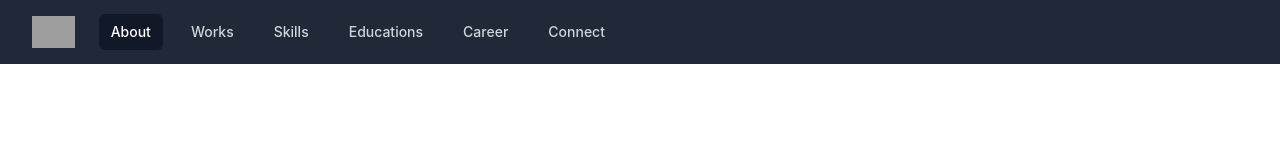
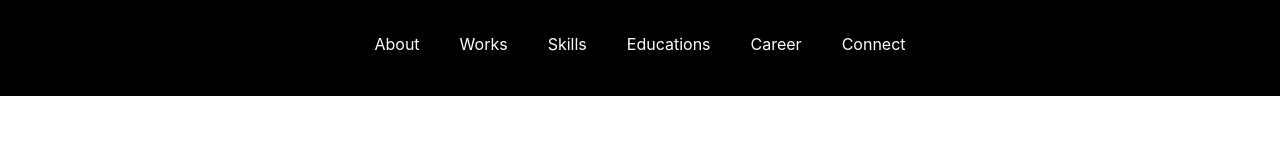
Before and after one commit to aimanaress/portfolio2024, a React (Create React App) app: page / in a window 1280 px wide. Shown: the top 160 px of the page. Built offline with nearby package versions, Linux system fonts and the light colour scheme; grey boxes are pictures that could not be loaded.

Commit message:
Adjust navbar and few details

```diff
--- a/src/components/Connect.jsx
+++ b/src/components/Connect.jsx
@@ -8,29 +8,29 @@ function Connect() {
 
         <div className="mt-16 w-full xl:w-2/3">
           <form className="">
-            <div className="grid gap-6 mb-6 md:grid-cols-2">
+            <div className="grid gap-2 mb-2 md:grid-cols-2">
               <div>
                 <input
                   placeholder="Name"
-                  className="bg-gray-50 border border-gray-300 text-gray-900 text-sm rounded-lg focus:ring-blue-500 focus:border-blue-500 block w-full p-2.5 dark:bg-gray-700 dark:border-gray-600 dark:placeholder-gray-400 dark:text-white dark:focus:ring-blue-500 dark:focus:border-blue-500"
+                  className="bg-gray-50 border border-gray-300 text-gray-900 text-sm rounded-md focus:ring-blue-500 focus:border-blue-500 block w-full p-2.5 dark:bg-gray-700 dark:border-gray-600 dark:placeholder-gray-400 dark:text-white dark:focus:ring-blue-500 dark:focus:border-blue-500"
                 />
               </div>
               <div>
                 <input
                   placeholder="Email"
-                  className="bg-gray-50 border border-gray-300 text-gray-900 text-sm rounded-lg focus:ring-blue-500 focus:border-blue-500 block w-full p-2.5 dark:bg-gray-700 dark:border-gray-600 dark:placeholder-gray-400 dark:text-white dark:focus:ring-blue-500 dark:focus:border-blue-500"
+                  className="bg-gray-50 border border-gray-300 text-gray-900 text-sm rounded-md focus:ring-blue-500 focus:border-blue-500 block w-full p-2.5 dark:bg-gray-700 dark:border-gray-600 dark:placeholder-gray-400 dark:text-white dark:focus:ring-blue-500 dark:focus:border-blue-500"
                 />
               </div>
             </div>
-            <div className="mb-6">
+            <div className="mb-2">
               <textarea
                 placeholder="Message"
-                className="resize-none bg-gray-50 border border-gray-300 text-gray-900 text-sm rounded-lg focus:ring-blue-500 focus:border-blue-500 block w-full p-2.5 dark:bg-gray-700 dark:border-gray-600 dark:placeholder-gray-400 dark:text-white dark:focus:ring-blue-500 dark:focus:border-blue-500"
+                className="resize-none bg-gray-50 border border-gray-300 text-gray-900 text-sm rounded-md focus:ring-blue-500 focus:border-blue-500 block w-full p-2.5 dark:bg-gray-700 dark:border-gray-600 dark:placeholder-gray-400 dark:text-white dark:focus:ring-blue-500 dark:focus:border-blue-500"
               />
             </div>
             <button
               type="submit"
-              className="text-white bg-blue-700 hover:bg-blue-800 focus:ring-4 focus:outline-none focus:ring-blue-300 font-medium rounded-lg text-sm w-full sm:w-full px-5 py-2.5 text-center dark:bg-blue-600 dark:hover:bg-blue-700 dark:focus:ring-blue-800"
+              className="text-white bg-blue-700 hover:bg-blue-800 focus:ring-4 focus:outline-none focus:ring-blue-300 font-medium rounded-md text-sm w-full sm:w-full px-5 py-2.5 text-center dark:bg-blue-600 dark:hover:bg-blue-700 dark:focus:ring-blue-800"
             >
               Submit
             </button>
--- a/src/components/ExperienceCard.jsx
+++ b/src/components/ExperienceCard.jsx
@@ -2,8 +2,8 @@ import React from "react";
 
 function ExperienceCard(props) {
   return (
-    <div className="flex items-center justify-center bg-gray-200 w-full h-14">
-      <div className="font-bold">{props.name}</div>
+    <div className="flex items-center justify-center bg-gray-200 w-full pt-5 pb-5 rounded-md">
+      <div className="font-bold ml-2 mr-2 text-center">{props.name}</div>
     </div>
   );
 }
--- a/src/components/NavBar.jsx
+++ b/src/components/NavBar.jsx
@@ -1,94 +1,30 @@
-import React from "react";
-import { Fragment } from "react";
-import { Disclosure, Menu, Transition } from "@headlessui/react";
-import { Bars3Icon, BellIcon, XMarkIcon } from "@heroicons/react/24/outline";
-
-const navigation = [
-  { name: "About", href: "#", current: true },
-  { name: "Works", href: "#", current: false },
-  { name: "Skills", href: "#", current: false },
-  { name: "Educations", href: "#", current: false },
-  { name: "Career", href: "#", current: false },
-  { name: "Connect", href: "#", current: false },
-];
-
-function classNames(...classes) {
-  return classes.filter(Boolean).join(" ");
-}
+import React, { useState } from "react";
 
 function NavBar() {
+  // Array containing navigation items
+  const navItems = [
+    { id: 1, label: "About", href: "#", current: true },
+    { id: 2, label: "Works", href: "#", current: false },
+    { id: 3, label: "Skills", href: "#", current: false },
+    { id: 4, label: "Educations", href: "#", current: false },
+    { id: 5, label: "Career", href: "#", current: false },
+    { id: 6, label: "Connect", href: "#", current: false },
+  ];
+
   return (
-    <Disclosure as="nav" className="bg-gray-800">
-      {({ open }) => (
-        <>
-          <div className="mx-auto max-w-7xl px-2 sm:px-6 lg:px-8">
-            <div className="relative flex h-16 items-center justify-between">
-              <div className="absolute inset-y-0 left-0 flex items-center sm:hidden">
-                {/* Mobile menu button*/}
-                <Disclosure.Button className="relative inline-flex items-center justify-center rounded-md p-2 text-gray-400 hover:bg-gray-700 hover:text-white focus:outline-none focus:ring-2 focus:ring-inset focus:ring-white">
-                  <span className="absolute -inset-0.5" />
-                  <span className="sr-only">Open main menu</span>
-                  {open ? (
-                    <XMarkIcon className="block h-6 w-6" aria-hidden="true" />
-                  ) : (
-                    <Bars3Icon className="block h-6 w-6" aria-hidden="true" />
-                  )}
-                </Disclosure.Button>
-              </div>
-              <div className="flex flex-1 items-center justify-center sm:items-stretch sm:justify-start">
-                <div className="flex flex-shrink-0 items-center">
-                  <img
-                    className="h-8 w-auto"
-                    src="https://tailwindui.com/img/logos/mark.svg?color=indigo&shade=500"
-                    alt="Your Company"
-                  />
-                </div>
-                <div className="hidden sm:ml-6 sm:block">
-                  <div className="flex space-x-4">
-                    {navigation.map((item) => (
-                      <a
-                        key={item.name}
-                        href={item.href}
-                        className={classNames(
-                          item.current
-                            ? "bg-gray-900 text-white"
-                            : "text-gray-300 hover:bg-gray-700 hover:text-white",
-                          "rounded-md px-3 py-2 text-sm font-medium"
-                        )}
-                        aria-current={item.current ? "page" : undefined}
-                      >
-                        {item.name}
-                      </a>
-                    ))}
-                  </div>
-                </div>
-              </div>
-            </div>
-          </div>
-
-          <Disclosure.Panel className="sm:hidden">
-            <div className="space-y-1 px-2 pb-3 pt-2">
-              {navigation.map((item) => (
-                <Disclosure.Button
-                  key={item.name}
-                  as="a"
-                  href={item.href}
-                  className={classNames(
-                    item.current
-                      ? "bg-gray-900 text-white"
-                      : "text-gray-300 hover:bg-gray-700 hover:text-white",
-                    "block rounded-md px-3 py-2 text-base font-medium"
-                  )}
-                  aria-current={item.current ? "page" : undefined}
-                >
-                  {item.name}
-                </Disclosure.Button>
-              ))}
-            </div>
-          </Disclosure.Panel>
-        </>
-      )}
-    </Disclosure>
+    <div className="invisible md:visible bg-black flex flex-col items-center h-24 pt-3 text-white">
+      {/* Desktop Navigation */}
+      <ul className="flex">
+        {navItems.map((item) => (
+          <li
+            key={item.id}
+            className="p-3 hover:bg-[#00df9a] rounded-md m-2 cursor-pointer duration-300 hover:text-black"
+          >
+            {item.label}
+          </li>
+        ))}
+      </ul>
+    </div>
   );
 }
 
--- a/src/components/SkillCard.jsx
+++ b/src/components/SkillCard.jsx
@@ -2,7 +2,7 @@ import React from "react";
 
 function SkillCard(props) {
   return (
-    <div className="flex items-center justify-center bg-gray-200 w-full h-14">
+    <div className="flex items-center justify-center bg-gray-200 w-full h-14 rounded-md">
       <div className="font-bold">{props.name}</div>
     </div>
   );
```
